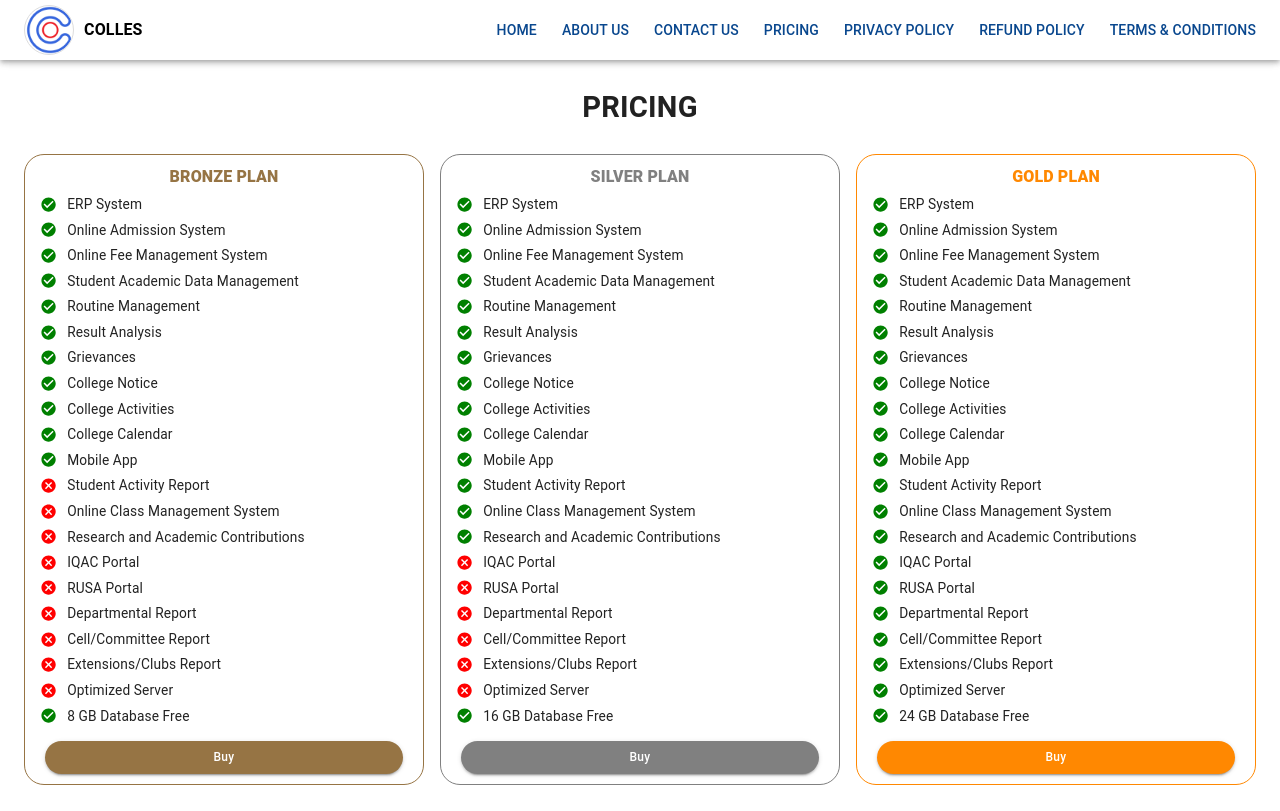
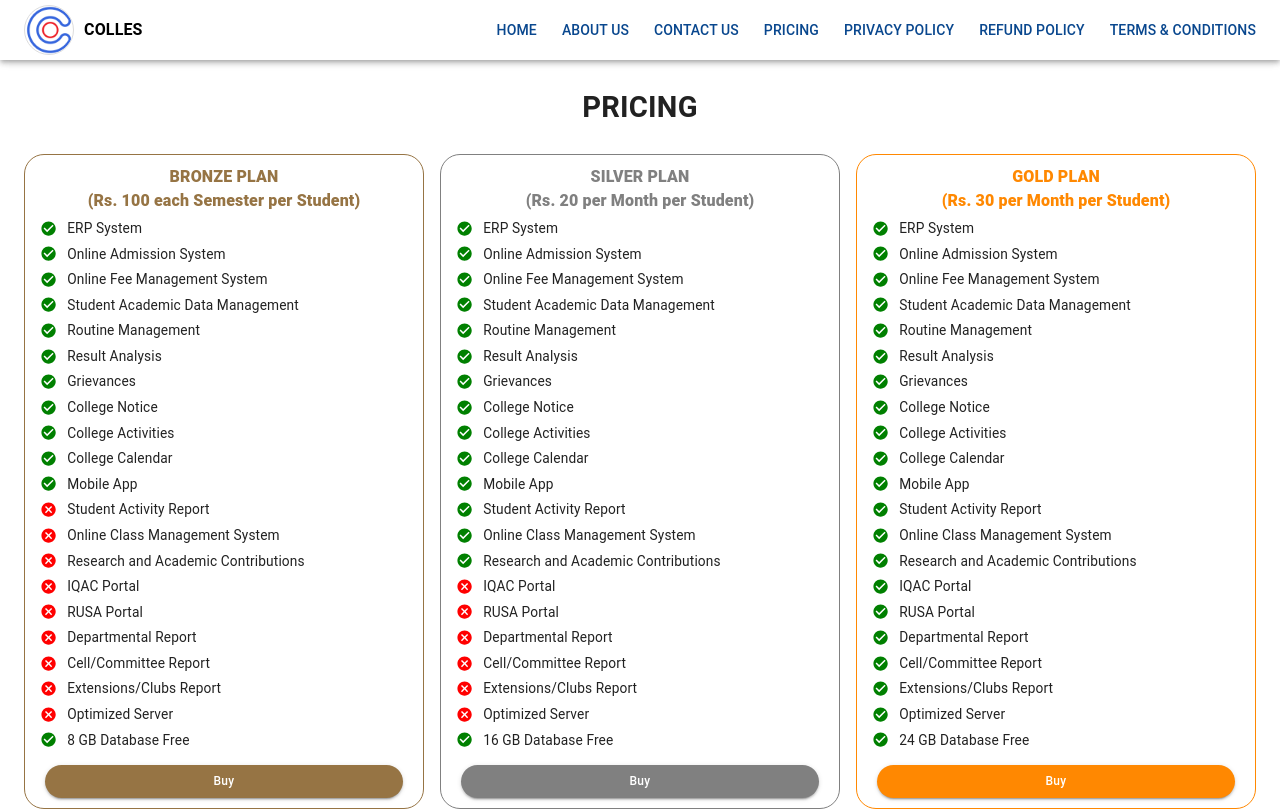
Before and after one commit to hereusmizo/colles, a React (Create React App) app: page /pricing in a window 1280 px wide. Shown: the top 811 px of the page. Built offline with nearby package versions, Linux system fonts and the light colour scheme.

Commit message:
03/09/2022 17:19:14

```diff
--- a/src/pages/Pricing.js
+++ b/src/pages/Pricing.js
@@ -52,6 +52,8 @@ const Pricing = () => {
               style={{ color: "#967444", fontWeight: 800, fontSize: 16 }}
             >
               BRONZE PLAN
+              <br />
+              (Rs. 100 each Semester per Student)
             </Typography>
             {PLANS.map((item, index) => (
               <div
@@ -132,6 +134,8 @@ const Pricing = () => {
               style={{ color: "grey", fontWeight: 800, fontSize: 16 }}
             >
               SILVER PLAN
+              <br />
+              (Rs. 20 per Month per Student)
             </Typography>
             {PLANS.map((item, index) => (
               <div
@@ -211,6 +215,8 @@ const Pricing = () => {
               style={{ color: "#FF8801", fontWeight: 800, fontSize: 16 }}
             >
               GOLD PLAN
+              <br />
+              (Rs. 30 per Month per Student)
             </Typography>
             {PLANS.map((item) => (
               <div
```
